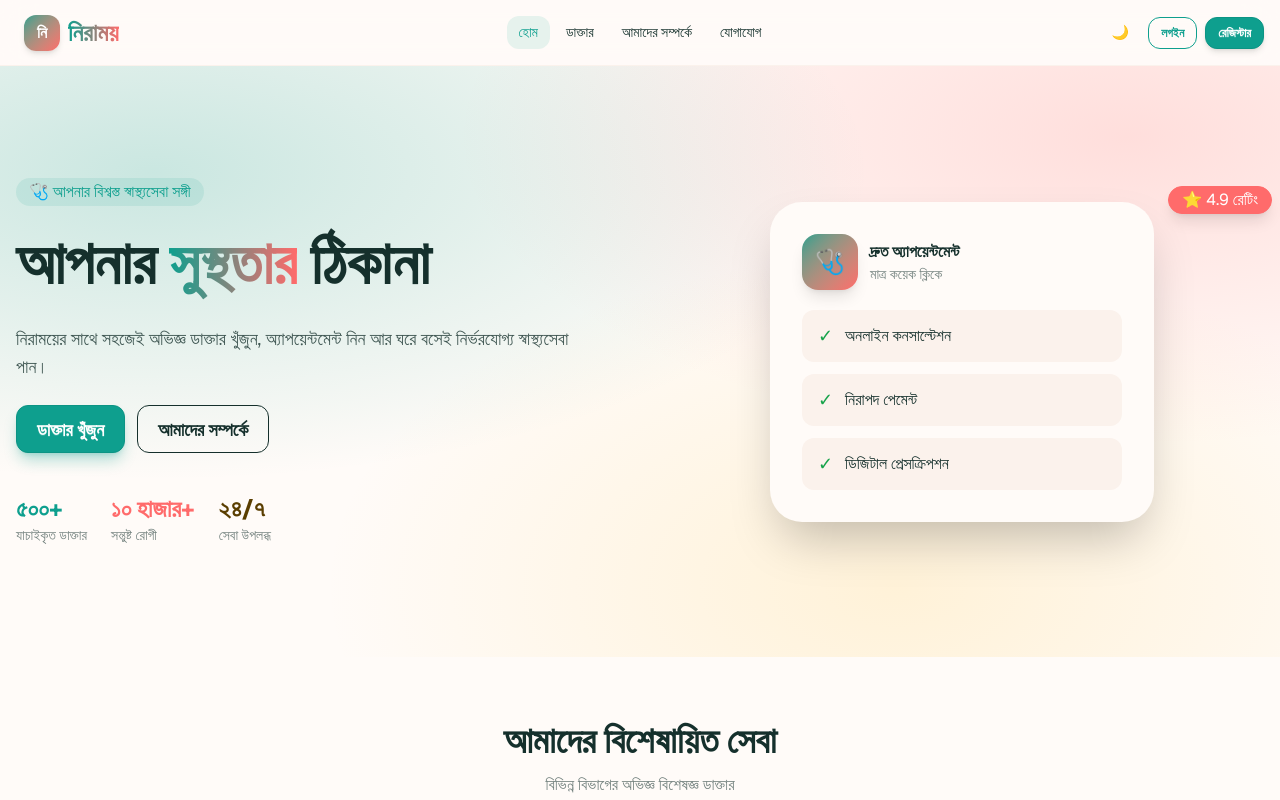
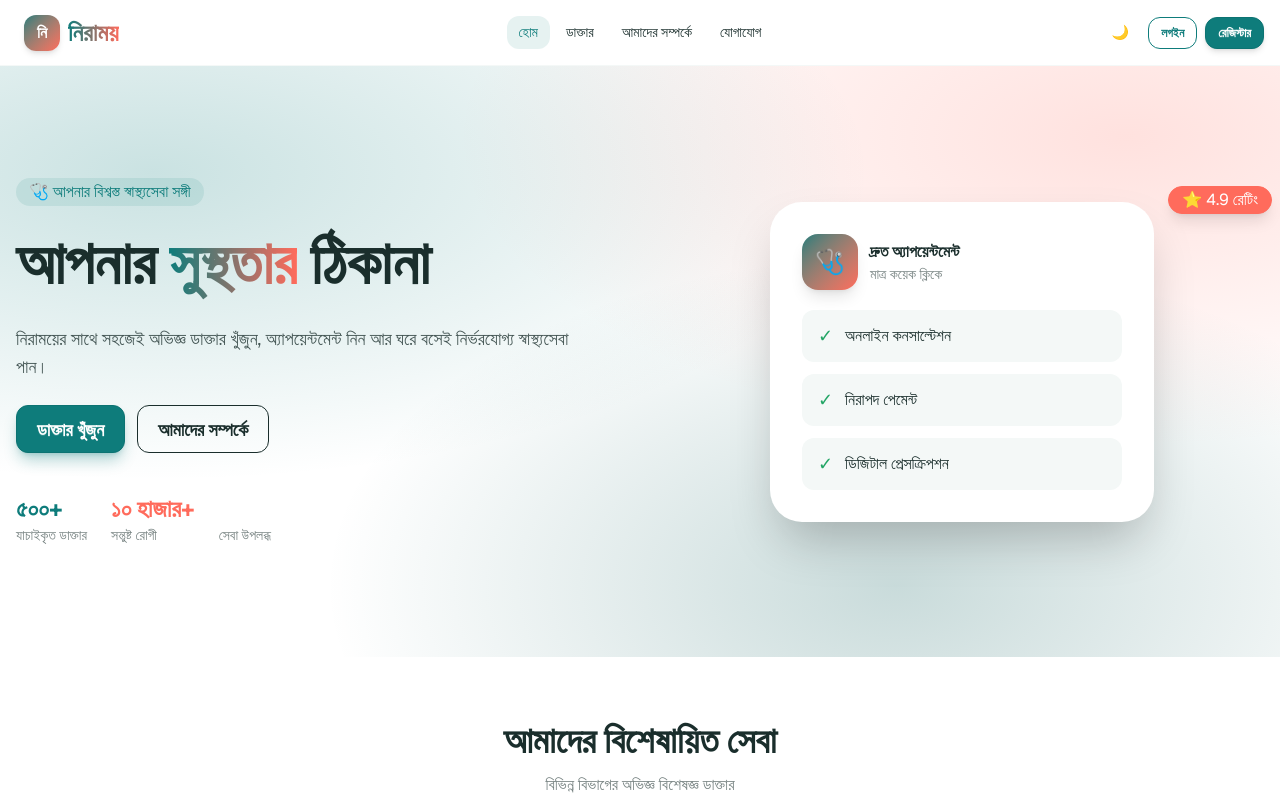
Before and after one commit to Biplob106/niramoy-client, a Next.js app: page / in a window 1280 px wide. Shown: the top 800 px of the page. Built offline with nearby package versions, Linux system fonts and the light colour scheme; no server answers.

Commit message:
style: apply niramoy deep-teal + coral theme palette

```diff
--- a/src/app/globals.css
+++ b/src/app/globals.css
@@ -9,28 +9,29 @@
   default: true;
   color-scheme: light;
 
-  --color-base-100: #fffbf8;
-  --color-base-200: #fbf2ec;
-  --color-base-300: #f1e3d9;
-  --color-base-content: #15302c;
+  /* Deep Teal + Warm Coral — clean, premium healthcare palette */
+  --color-base-100: #ffffff;        /* pure white surface */
+  --color-base-200: #f4f8f7;        /* light mint section background */
+  --color-base-300: #e2e8e6;        /* borders */
+  --color-base-content: #1a2e2c;    /* main text */
 
-  --color-primary: #0e9f8e;
+  --color-primary: #0e7c7b;         /* Deep Teal — brand, headings, nav, info buttons */
   --color-primary-content: #ffffff;
-  --color-secondary: #ff6b6b;
+  --color-secondary: #ff6b5c;       /* Warm Coral — main CTA only (Book, Pay) */
   --color-secondary-content: #ffffff;
-  --color-accent: #ffd166;
-  --color-accent-content: #5a3e00;
+  --color-accent: #0a5c5a;          /* Dark Teal — footer, dark sections, hover */
+  --color-accent-content: #ffffff;
 
-  --color-neutral: #15302c;
-  --color-neutral-content: #fffbf8;
+  --color-neutral: #0e1a1a;         /* near-black */
+  --color-neutral-content: #f4f8f7;
 
-  --color-info: #38bdf8;
-  --color-info-content: #042f49;
-  --color-success: #16a34a;
+  --color-info: #0e7c7b;
+  --color-info-content: #ffffff;
+  --color-success: #22a565;
   --color-success-content: #ffffff;
-  --color-warning: #f59e0b;
+  --color-warning: #f4a52b;
   --color-warning-content: #3a2500;
-  --color-error: #ef4444;
+  --color-error: #e5484d;
   --color-error-content: #ffffff;
 
   --radius-selector: 1rem;
@@ -48,29 +49,29 @@
   name: "niramoydark";
   color-scheme: dark;
 
-  --color-base-100: #0e1b19;
-  --color-base-200: #132523;
-  --color-base-300: #1b302d;
-  --color-base-content: #e6f2ef;
+  --color-base-100: #0f1a1a;
+  --color-base-200: #15201f;
+  --color-base-300: #243230;
+  --color-base-content: #e6f0ee;
 
-  --color-primary: #2dd4bf;
+  --color-primary: #1fa89c;
   --color-primary-content: #06241f;
-  --color-secondary: #ff8787;
+  --color-secondary: #ff7a6b;
   --color-secondary-content: #2a0a0a;
-  --color-accent: #ffd166;
-  --color-accent-content: #2e2200;
+  --color-accent: #0a5c5a;
+  --color-accent-content: #ffffff;
 
-  --color-neutral: #e6f2ef;
-  --color-neutral-content: #0e1b19;
+  --color-neutral: #e6f0ee;
+  --color-neutral-content: #0f1a1a;
 
-  --color-info: #38bdf8;
-  --color-info-content: #042f49;
-  --color-success: #34d399;
-  --color-success-content: #052e22;
-  --color-warning: #fbbf24;
+  --color-info: #1fa89c;
+  --color-info-content: #06241f;
+  --color-success: #22a565;
+  --color-success-content: #ffffff;
+  --color-warning: #f4a52b;
   --color-warning-content: #2e2000;
-  --color-error: #f87171;
-  --color-error-content: #2a0606;
+  --color-error: #e5484d;
+  --color-error-content: #ffffff;
 
   --radius-selector: 1rem;
   --radius-field: 0.75rem;
```
